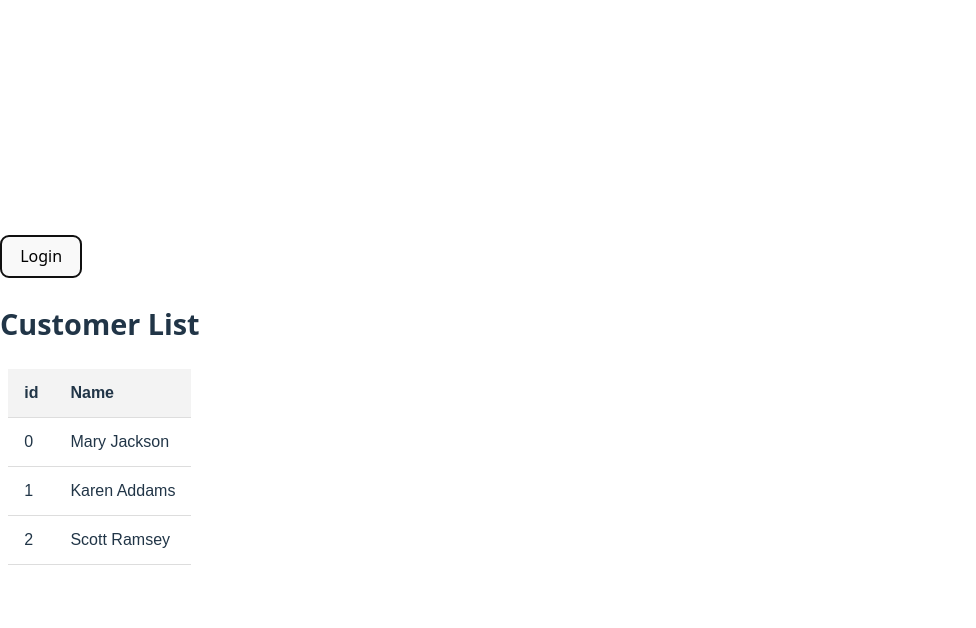
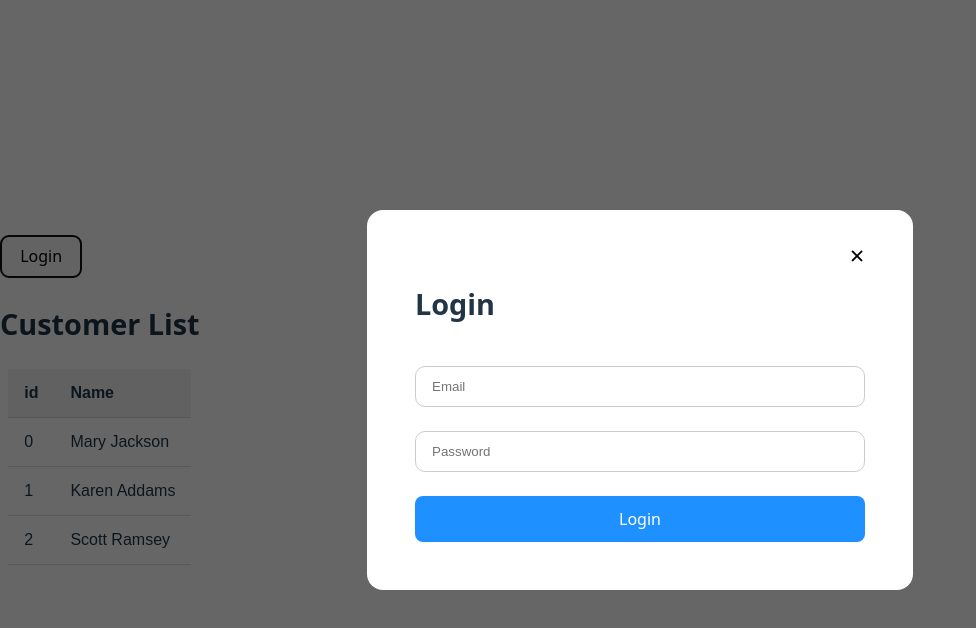
Before and after one commit to adp-allen/customer-list-project, a React (Vite) app in the folder front-end-app/: page / in a window 1280 px wide. Both pictures are taken after a click on the button "Login". Shown: the top 628 px of the page, without its empty margins (0-976 px from the left). Built offline with nearby package versions, Linux system fonts and the light colour scheme.

Commit message:
login component

```diff
--- a/front-end-app/src/App.tsx
+++ b/front-end-app/src/App.tsx
@@ -1,7 +1,12 @@
+import { useState } from 'react';
 import { Table } from './components/Table';
+import LoginModal from './components/LoginModal';
+import './components/LoginModal.css';
 
 
 function App() {
+  const [showLogin, setShowLogin] = useState(false);
+
   // Uncomment the following line when AuthContext is implemented
   // const { isLoggedIn, logout, login } = useAuth();
   const isLoggedIn = false;
@@ -10,10 +15,11 @@ function App() {
 
   return (
     <div className="container-fluid">
-      <button onClick={isLoggedIn ? logout : login}>
+      <button onClick={isLoggedIn ? logout : () => setShowLogin(true)}>
         {isLoggedIn ? 'Logout' : 'Login'}
       </button>
       <Table />
+      {showLogin && <LoginModal onClose={() => setShowLogin(false)} />}
     </div>
   );
 }
--- /dev/null
+++ b/front-end-app/src/components/LoginModal.css
@@ -0,0 +1,58 @@
+/* src/LoginModal.css */
+
+.modal-overlay {
+    position: fixed;
+    top: 0;
+    left: 0;
+    width: 100%;
+    height: 100%;
+    background-color: rgba(0, 0, 0, 0.6);
+    display: flex;
+    align-items: center;
+    justify-content: center;
+    z-index: 1000;
+  }
+
+  .modal {
+    background-color: #fff;
+    padding: 3rem;
+    border-radius: 16px;
+    box-shadow: 0 12px 30x rgba(0, 0, 0, 0.3);
+    position: relative;
+    width: 450px;
+    max-width: 90%;
+    display: flex;
+    flex-direction: column;
+    gap: 1.5rem;
+  }
+
+  .modal h2 {
+    font-size: 1.8rem;
+    margin-bottom: 1rem;
+  }
+
+  input {
+    padding: 0.75rem 1rem;
+    border: 1px solid #ccc;
+    border-radius: 10px;
+  }
+
+  .login-btn {
+    padding: 0.75rem 1rem;
+    font-size: 1rem;
+    background-color: #1e90ff;
+    color: white;
+    border: none;
+    border-radius: 8px;
+    cursor: pointer;
+  }
+
+  .close-btn {
+    position: absolute;
+    top: 12px;
+    right: 18px;
+    background: none;
+    border: none;
+    font-size: 1.6rem;
+    cursor: pointer;
+  }
--- /dev/null
+++ b/front-end-app/src/components/LoginModal.tsx
@@ -0,0 +1,45 @@
+// src/LoginModal.tsx
+import { useState } from 'react'
+
+type LoginModalProps = {
+  onClose: () => void
+}
+
+const LoginModal = ({ onClose }: LoginModalProps) => {
+  const [email, setEmail] = useState('')
+  const [password, setPassword] = useState('')
+
+  const handleLogin = () => {
+    console.log('Email:', email)
+    console.log('Password:', password)
+    onClose()
+  }
+
+  return (
+    <div className="modal-overlay">
+      <div className="modal">
+        <button className="close-btn" onClick={onClose}>
+          ×
+        </button>
+        <h2>Login</h2>
+        <input
+          type="email"
+          placeholder="Email"
+          value={email}
+          onChange={(e) => setEmail(e.target.value)}
+        />
+        <input
+          type="password"
+          placeholder="Password"
+          value={password}
+          onChange={(e) => setPassword(e.target.value)}
+        />
+        <button className="login-btn" onClick={handleLogin}>
+          Login
+        </button>
+      </div>
+    </div>
+  )
+}
+
+export default LoginModal
```
